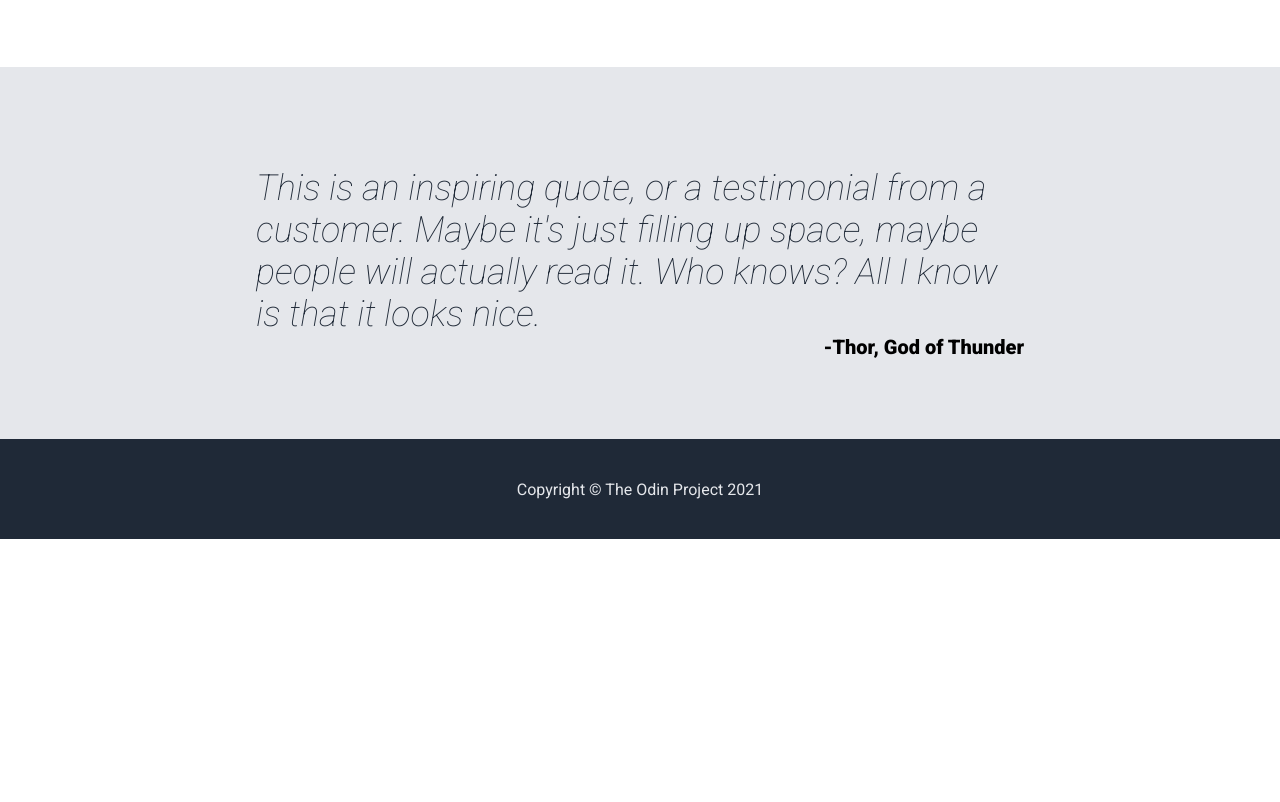
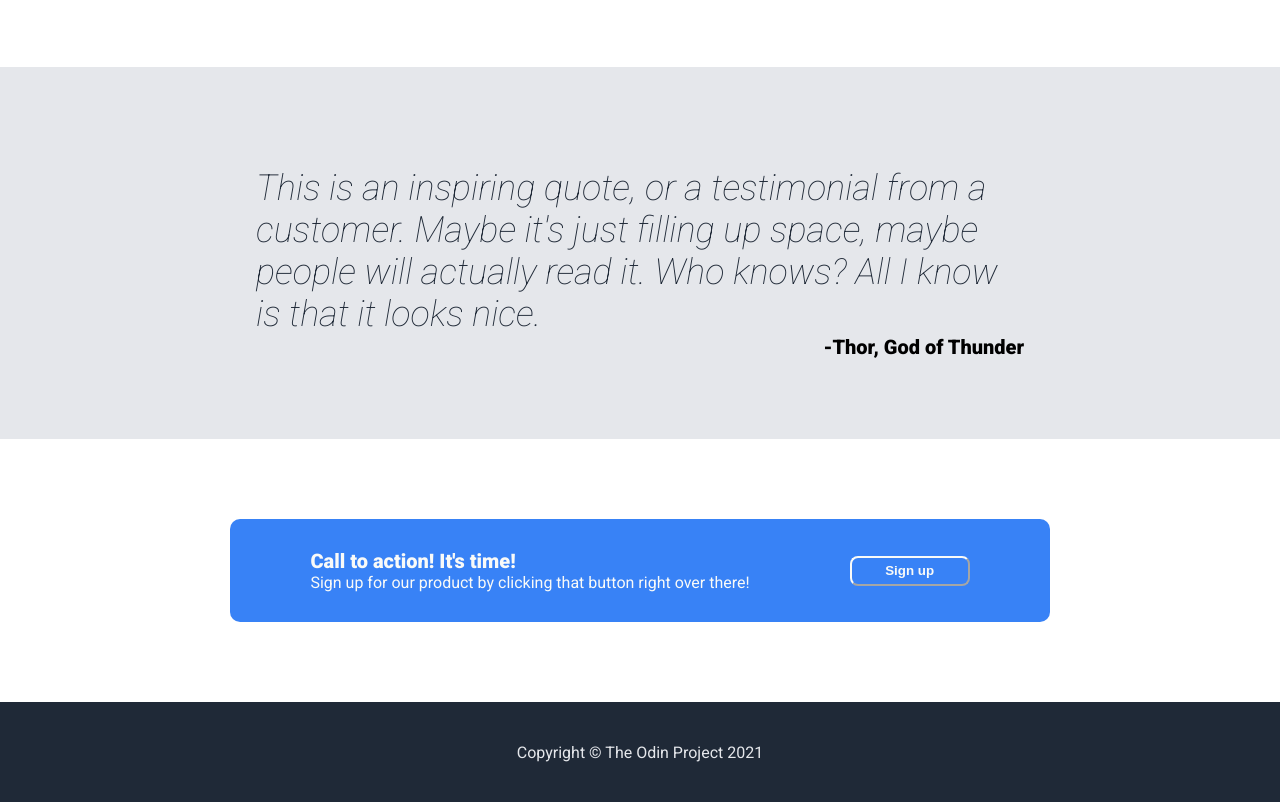
Before and after one commit to dat9395/odin-landing-page, a plain HTML site: page index.html in a window 1280 px wide. Shown: the part 876-1678 px from the top of the page. Before the commit the page ends 1415 px from the top, so only its background shows below. Drawn offline with Linux system fonts and the light colour scheme.

Commit message:
Finish action section

```diff
--- a/index.html
+++ b/index.html
@@ -67,7 +67,19 @@
                 -Thor, God of Thunder
             </div>
         </section>
-        <section class="action"></section>
+        <section class="action">
+            <div class="action-box">
+                <div class="action-box-text">
+                    <div class="action-box-text-header">
+                        Call to action! It's time!
+                    </div>
+                    <div class="action-box-text-subtext">
+                        Sign up for our product by clicking that button right over there!
+                    </div>
+                </div>
+                <button>Sign up</button>
+            </div>
+        </section>
     </main>
 
     <footer>Copyright &#169 The Odin Project 2021</footer>
--- a/stylesheet.css
+++ b/stylesheet.css
@@ -18,6 +18,15 @@ main > section {
     padding: 0 15%;
 }
 
+button {
+    background-color: #3882F6;
+    color: #F9FAF8;
+    height: 30px;
+    width: 120px;
+    border-radius: 8px;
+    font-weight: bold;
+}
+
 /* Styles for main container */
 
 main {
@@ -32,7 +41,7 @@ main > section {
 
 /* Styles for hero section */
 
-.hero {
+section.hero {
     display: flex;
     background-color: #1F2937;
     gap: 50px;
@@ -67,19 +76,13 @@ main > section {
 }
 
 .hero button {
-    background-color: #3882F6;
-    color: #F9FAF8;
-    height: 30px;
-    width: 120px;
-    border-radius: 8px;
-    font-weight: bold;
     flex-shrink: 0;
     margin-top: 10px;
 }
 
 /* Styles for info section */
 
-.info {
+section.info {
     display: flex;
     flex-direction: column;
     padding: 40px 20% 100px;
@@ -129,7 +132,7 @@ main > section {
 
 /* Styles for quote section */
 
-.quote {
+section.quote {
     background-color: #E5E7EB;
     padding: 100px 20% 80px;
 }
@@ -145,6 +148,36 @@ main > section {
     font-weight: 800;
     font-size: 20px;
     text-align: end;
+}
+
+/* Styles for action section */
+
+section.action {
+    display: flex;
+    justify-content: center;
+    align-items: center;
+    padding-top: 80px;
+    padding-bottom: 80px;
+}
+
+.action-box {
+    display: flex;
+    align-items: center;
+    gap: 100px;
+    padding: 30px 80px;
+    color: #F9FAF8;
+    background-color: #3882F6;
+    border-radius: 10px;
+}
+
+.action-box-text-header {
+    font-size: 20px;
+    font-weight: 800;
+}
+
+.action-box button {
+    border-color: #F9FAF8;
+    border-width: 2px;
 }
 
 /* Styles for header and footer */
```
